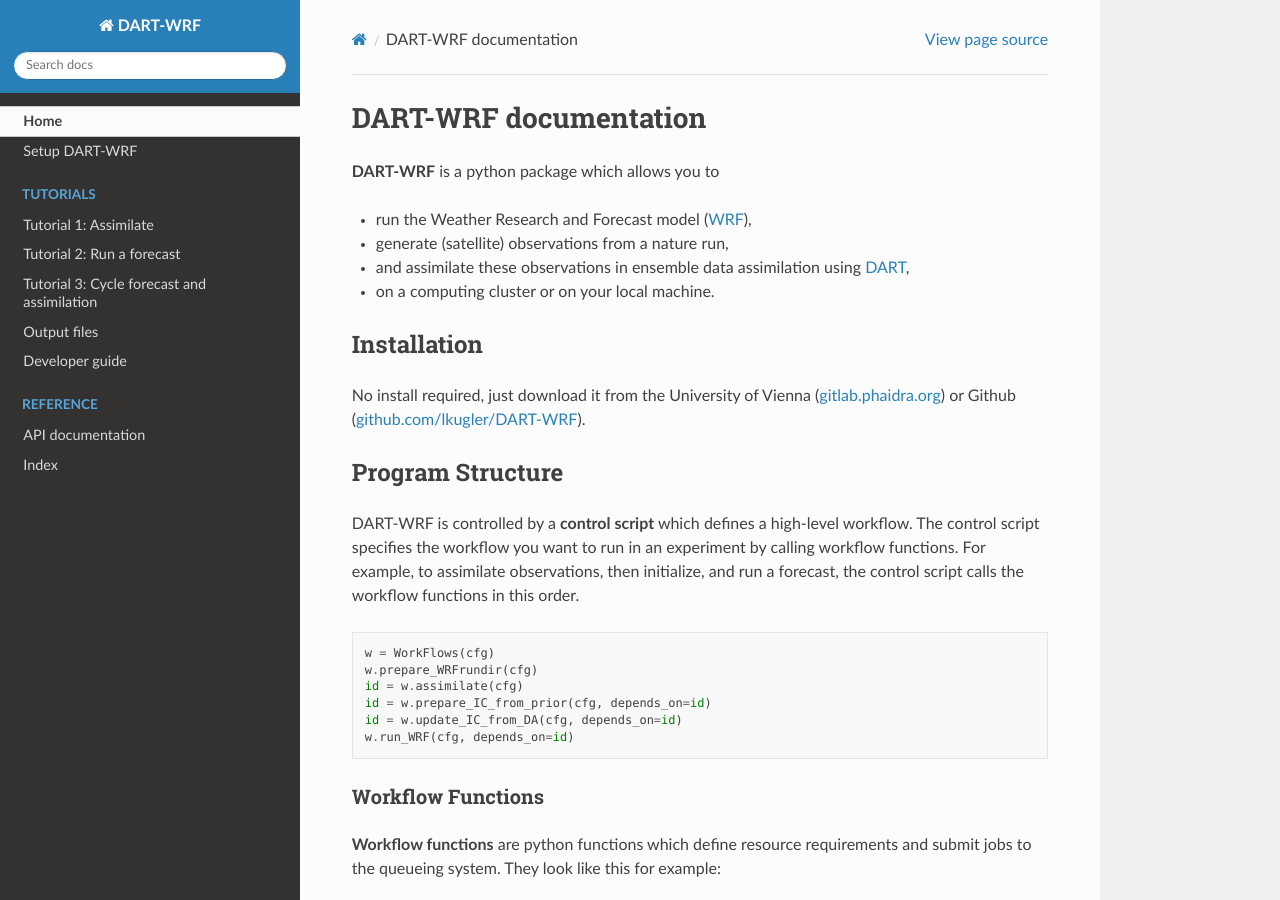
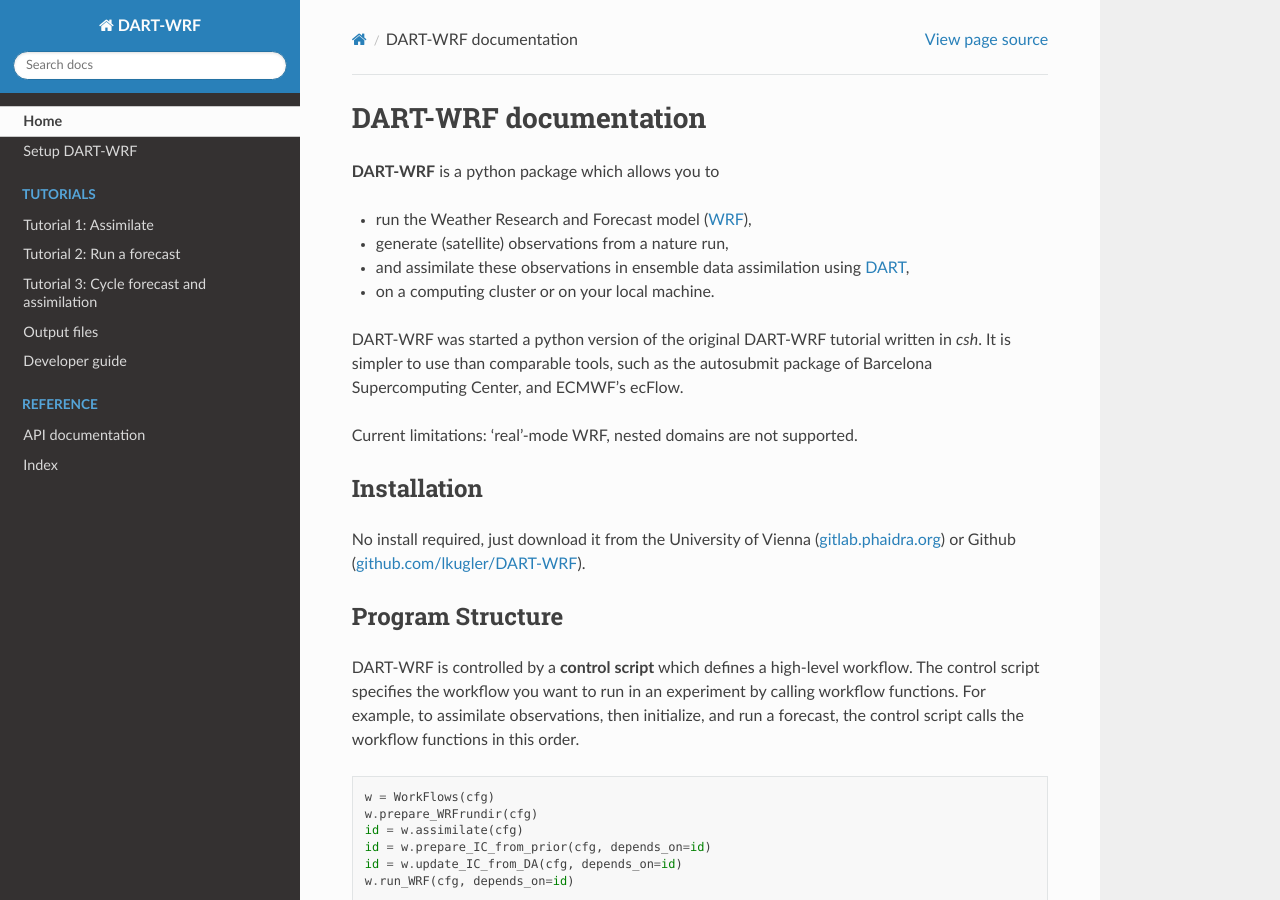
Before and after one commit to lkugler/DART-WRF, a Sphinx documentation site: the page built from docs/source/index.rst, in a window 1280 px wide and 900 px high. Built offline with Sphinx 7.4.7 and the Read the Docs theme 3.1.0, drawn with Linux system fonts in a browser that asks for light colours.

Commit message:
Edit index.rst

```diff
--- a/docs/source/index.rst
+++ b/docs/source/index.rst
@@ -7,6 +7,11 @@
 * generate (satellite) observations from a nature run,
 * and assimilate these observations in ensemble data assimilation using `DART <https://docs.dart.ucar.edu/en/latest/>`_,
 * on a computing cluster or on your local machine.
+
+DART-WRF was started a python version of the original DART-WRF tutorial written in `csh`.
+It is simpler to use than comparable tools, such as the autosubmit package of Barcelona Supercomputing Center, and ECMWF's ecFlow.
+
+Current limitations: 'real'-mode WRF, nested domains are not supported.
 
 
 Installation
```
